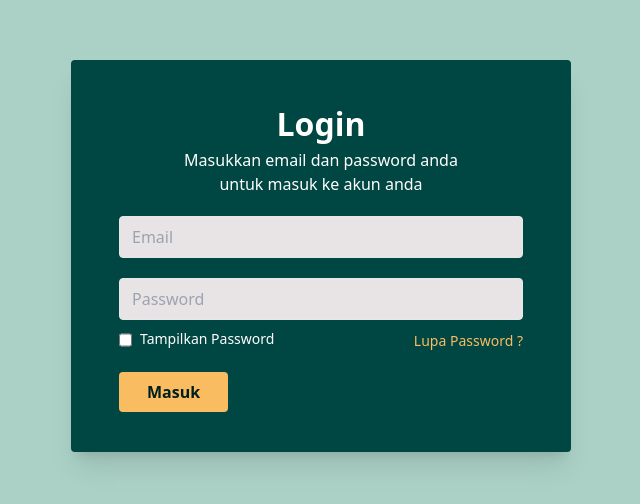
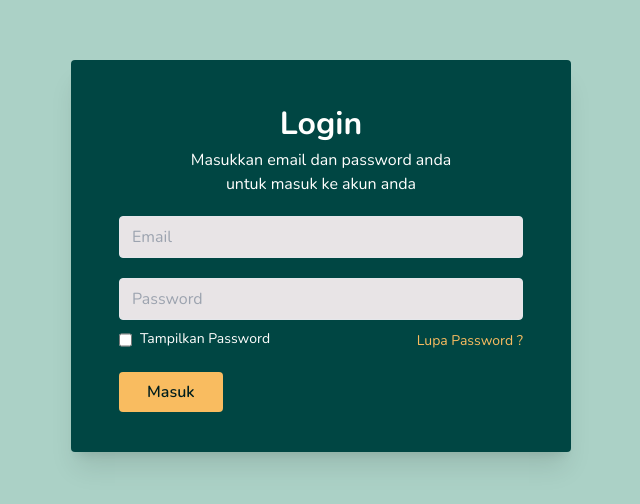
Before and after one commit to harun5897/vue-firebase-ga, a Vue app: page / in a window 1280 px wide. Shown: the part 144-648 px from the top of the page, without its empty margins (319-959 px from the left). Built offline with nearby package versions, Linux system fonts and the light colour scheme.

Commit message:
style(index.css): import font nunito

```diff
--- a/src/index.css
+++ b/src/index.css
@@ -1,7 +1,9 @@
+@import url('https://fonts.googleapis.com/css2?family=Nunito:wght@200;300;400;500;600;700;800;900&display=swap');
 @tailwind base;
 @tailwind components;
 @tailwind utilities;
 
 body {
   background-color: #abd1c6;
+  font-family: 'Nunito', sans-serif;
 }
```
